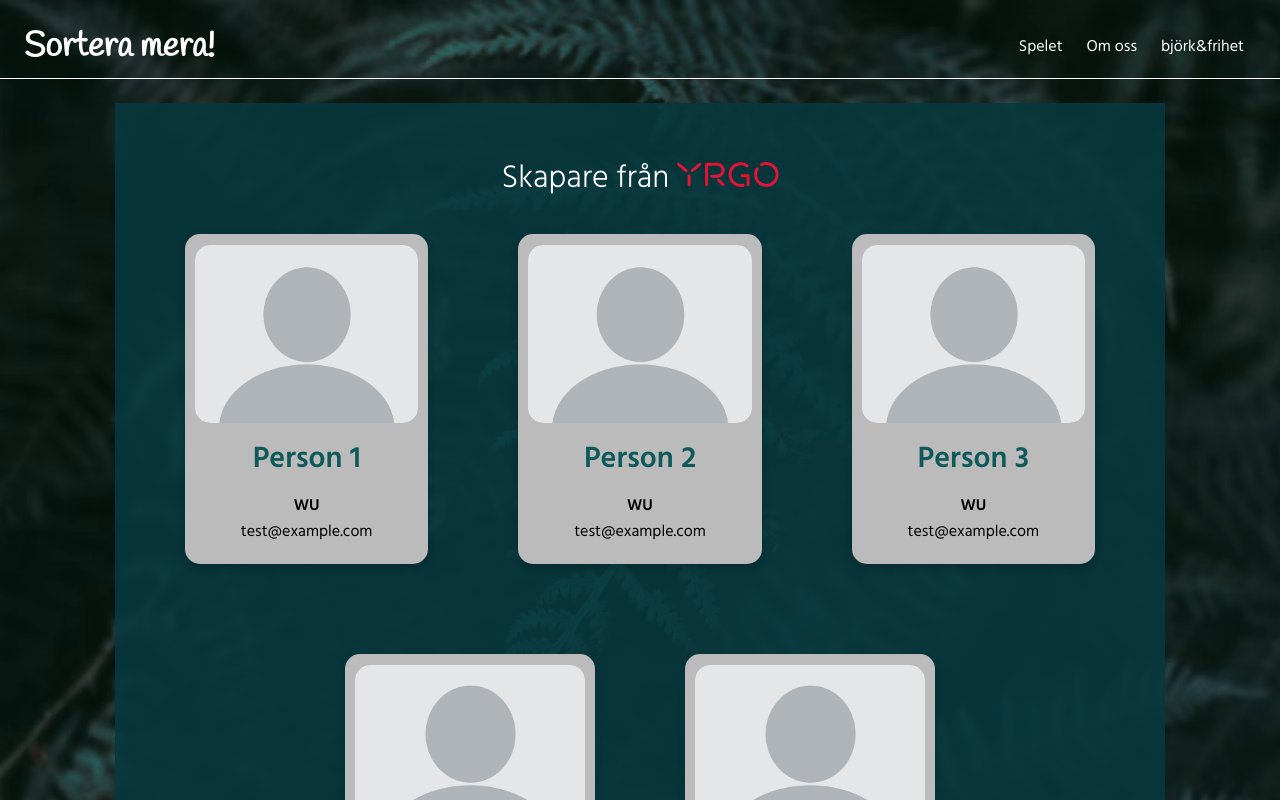
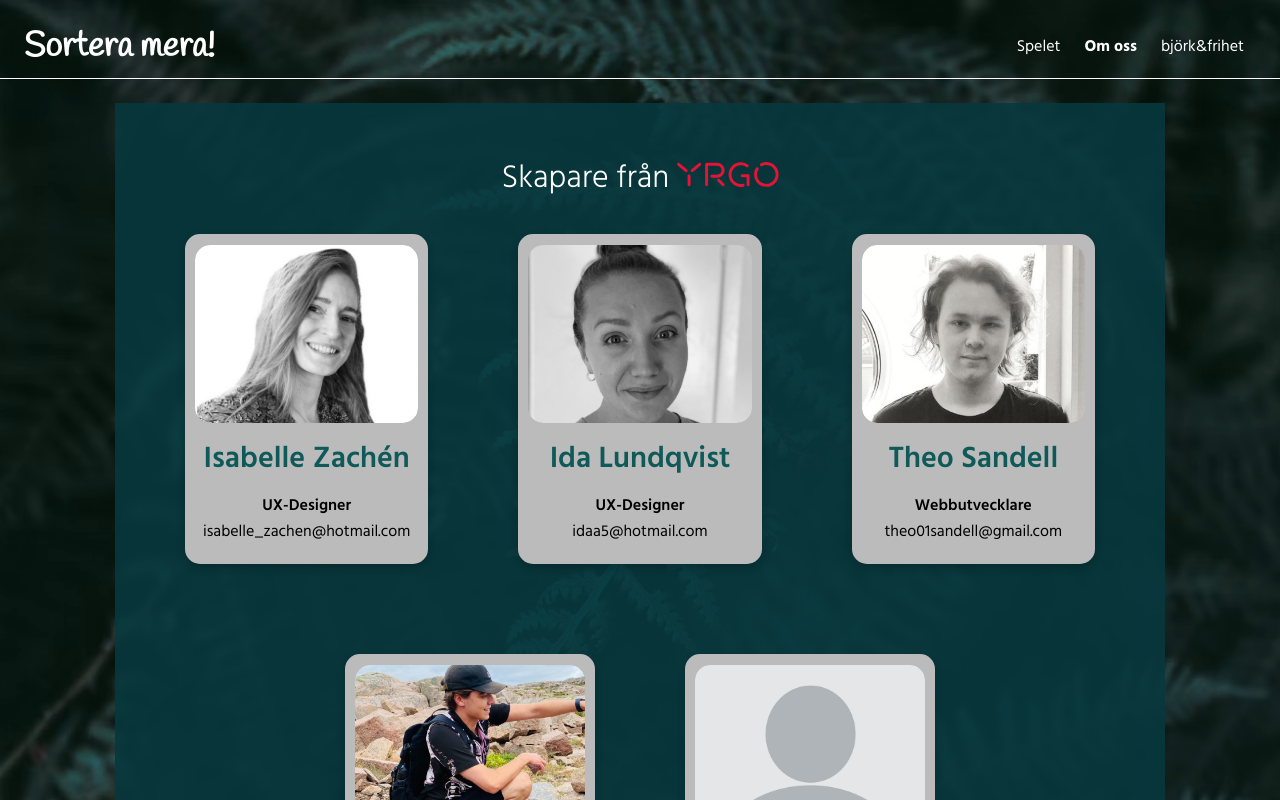
Before and after one commit to theo0165/sammanslaget, a Next.js app: page /om in a window 1280 px wide. Shown: the top 800 px of the page. Built offline with nearby package versions, Linux system fonts and the light colour scheme.

Commit message:
Small fixes

```diff
--- a/components/Header.tsx
+++ b/components/Header.tsx
@@ -6,6 +6,7 @@ import Link from "next/link";
 import { FC, useState } from "react";
 import Image from "next/image";
 import bofIcon from "../public/bof_icon.png";
+import { useRouter } from "next/router";
 
 interface Props {
   noBg?: boolean;
@@ -14,8 +15,11 @@ interface Props {
 
 const Header: FC<Props> = ({ noBg, absolute }) => {
   const [mobileOpen, setMobileOpen] = useState(false);
+  const router = useRouter();
 
   const toggleMobileMenu = () => setMobileOpen(!mobileOpen);
+
+  console.log(router.asPath);
 
   return (
     <header
@@ -34,14 +38,20 @@ const Header: FC<Props> = ({ noBg, absolute }) => {
       </div>
       <nav>
         <ul className={style.navList}>
-          <li>
-            <Link href="/">Spelet</Link>
+          <li className={router.asPath === "/" ? style.active : ""}>
+            <Link href="/" title="Spelet">
+              Spelet
+            </Link>
           </li>
-          <li>
-            <Link href="/om">Om oss</Link>
+          <li className={router.asPath === "/om" ? style.active : ""}>
+            <Link href="/om" title="Om Oss">
+              Om oss
+            </Link>
           </li>
-          <li>
-            <Link href="/bjorkafrihet">björk&frihet</Link>
+          <li className={router.asPath === "/bjorkafrihet" ? style.active : ""}>
+            <Link href="/bjorkafrihet" title="björk&frihet">
+              björk&frihet
+            </Link>
           </li>
         </ul>
         <div className={style.hamburger}>
--- a/components/Person.tsx
+++ b/components/Person.tsx
@@ -16,6 +16,7 @@ interface Props {
     github?: string;
     website?: string;
   };
+  imgPosition?: "top" | "center" | "bottom";
 }
 
 const Person: FC<Props> = ({
@@ -24,6 +25,7 @@ const Person: FC<Props> = ({
   education,
   contact,
   description,
+  imgPosition,
 }) => {
   const [isMobile, setIsMobile] = useState(false);
   const [isOpen, setIsOpen] = useState(false);
@@ -65,7 +67,14 @@ const Person: FC<Props> = ({
       <div className={style.inner}>
         <div className={style.front}>
           <div className={style.imageContainer}>
-            <Image src={image} layout="fill" objectFit="cover" priority />
+            <Image
+              alt={`Bild på ${name}`}
+              src={image}
+              layout="fill"
+              objectFit="cover"
+              priority
+              objectPosition={imgPosition ?? "center"}
+            />
           </div>
           <div className={style.frontInfo}>
             <h3>{name}</h3>
--- a/pages/om.tsx
+++ b/pages/om.tsx
@@ -30,63 +30,61 @@ const Om: NextPage = () => {
         <div className={style.people}>
           <div className={style.three}>
             <Person
-              name="Person 1"
-              image="/profile.png"
-              education="WU"
+              name="Isabelle Zachén"
+              image="/people/isabelle.png"
+              education="UX-Designer"
               description="Jag har ansvarat för idégenerering, användartester av spelet samt gjort prototyper av hemsidan."
               contact={{
-                email: "test@example.com",
-                github: "https://github.com",
-                website: "https://example.com",
-                linkedin: "https://linkedin.com",
+                email: "isabelle_zachen@hotmail.com",
+                linkedin:
+                  "https://www.linkedin.com/in/isabelle-zach%C3%A9n-70b916243/",
+              }}
+              imgPosition="top"
+            />
+
+            <Person
+              name="Ida Lundqvist"
+              image="/people/ida.jpg"
+              education="UX-Designer"
+              description="Jag har ansvarat för idégenerering, användartester av spelet samt gjort prototyper av hemsidan."
+              contact={{
+                email: "idaa5@hotmail.com",
+                linkedin: "http://linkedin.com/in/ida-lundqvist-1b17b6203",
               }}
             />
 
             <Person
-              name="Person 2"
-              image="/profile.png"
-              education="WU"
+              name="Theo Sandell"
+              image="/people/theo.jpeg"
+              education="Webbutvecklare"
               description="Jag har ansvarat för idégenerering, användartester av spelet samt gjort prototyper av hemsidan."
               contact={{
-                email: "test@example.com",
-                github: "https://github.com",
-                website: "https://example.com",
-                linkedin: "https://linkedin.com",
+                email: "theo01sandell@gmail.com",
+                github: "https://github.com/theo0165",
+                linkedin: "https://www.linkedin.com/in/theosandell/",
               }}
-            />
-
-            <Person
-              name="Person 3"
-              image="/profile.png"
-              education="WU"
-              description="Jag har ansvarat för idégenerering, användartester av spelet samt gjort prototyper av hemsidan."
-              contact={{
-                email: "test@example.com",
-                github: "https://github.com",
-                website: "https://example.com",
-                linkedin: "https://linkedin.com",
-              }}
+              imgPosition="top"
             />
           </div>
 
           <div className={style.two}>
             <Person
-              name="Person 4"
-              image="/profile.png"
-              education="WU"
-              description="Jag har ansvarat för idégenerering, användartester av spelet samt gjort prototyper av hemsidan."
+              name="William Ullholm"
+              image="/people/william.jpeg"
+              education="Game Creator Programmer"
+              description="Jag har ansvarat för programmering och ljuddesign för spelet."
               contact={{
-                email: "test@example.com",
-                github: "https://github.com",
-                website: "https://example.com",
-                linkedin: "https://linkedin.com",
+                email: "williamullholm@gmail.com",
+                github: "https://github.com/WilUll",
+                linkedin:
+                  "https://www.linkedin.com/in/william-ullholm-7a60901b6/",
               }}
             />
 
             <Person
-              name="Person 5"
+              name="Medina Ljufi"
               image="/profile.png"
-              education="WU"
+              education="Game Creator Artist"
               description="Jag har ansvarat för idégenerering, användartester av spelet samt gjort prototyper av hemsidan."
               contact={{
                 email: "test@example.com",
--- a/styles/Bjorkafrihet.module.scss
+++ b/styles/Bjorkafrihet.module.scss
@@ -23,7 +23,10 @@
 .linkContainer {
   display: flex;
   align-items: center;
-  color: #cb3f3f;
+  color: white;
+
+  text-decoration: underline;
+  text-underline-offset: 3px;
 
   svg {
     margin-left: 4px;
--- a/styles/Header.module.scss
+++ b/styles/Header.module.scss
@@ -62,6 +62,18 @@
 
     &:first-of-type {
       padding-left: 0;
+    }
+
+    &.active {
+      a {
+        font-weight: 700;
+      }
+    }
+
+    a {
+      &:hover {
+        font-weight: 700;
+      }
     }
   }
 }
--- a/styles/Home.module.scss
+++ b/styles/Home.module.scss
@@ -22,6 +22,7 @@
   justify-content: center;
   align-items: center;
   margin: 48px 0;
+  min-height: 100vh;
 
   .overlay {
     display: block;
@@ -61,6 +62,11 @@
 
       > svg {
         cursor: pointer;
+        transition: transform 0.1s linear;
+
+        &:hover {
+          transform: scale(1.2);
+        }
       }
     }
   }
```
Also changed, not shown: public/people/theo.jpeg (added), public/people/william.jpeg (added).
